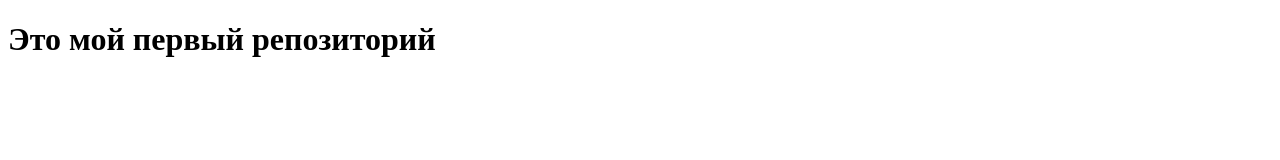
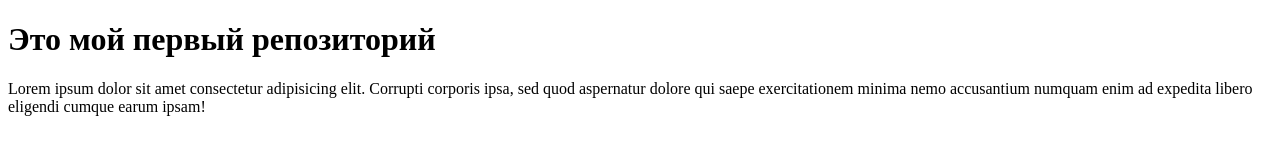
Before and after one commit to KamilaShee/ski-school-nazmetdinova, a plain HTML site: page index.html in a window 1280 px wide. Drawn offline with Linux system fonts and the light colour scheme.

Commit message:
Мой второй коммит

```diff
--- a/index.html
+++ b/index.html
@@ -8,5 +8,6 @@
 </head>
 <body>
     <h1>Это мой первый репозиторий </h1>
+    <p>Lorem ipsum dolor sit amet consectetur adipisicing elit. Corrupti corporis ipsa, sed quod aspernatur dolore qui saepe exercitationem minima nemo accusantium numquam enim ad expedita libero eligendi cumque earum ipsam!</p>
 </body>
 </html>
```
